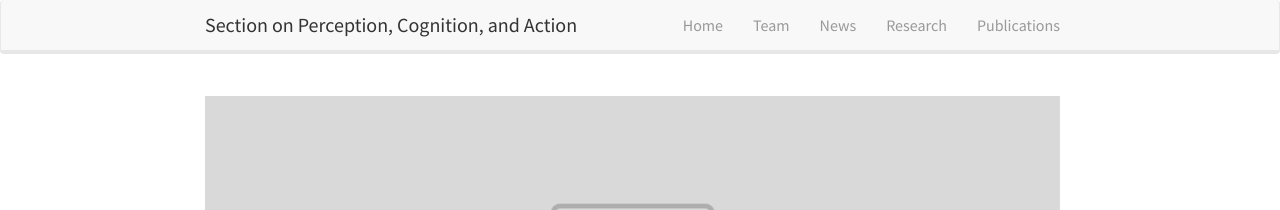
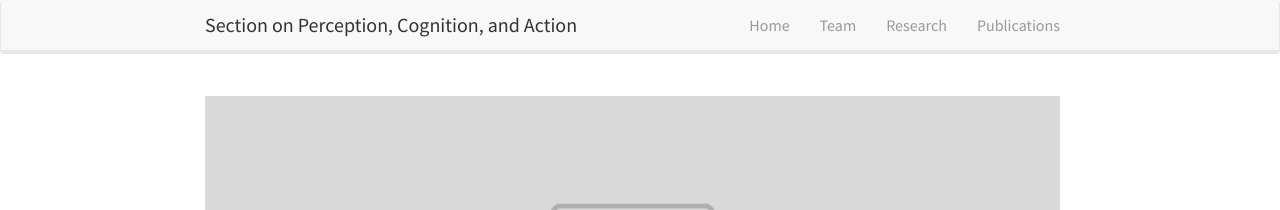
Before and after one commit to NEI-LSR/Section-on-Perception-Cognition-and-Action, a Jekyll site: the page built from _pages/home.md, in a window 1280 px wide. Shown: the top 210 px of the page. Built offline with Jekyll 4.4.1, drawn with Linux system fonts in a browser that asks for light colours; nearby versions of some CDN libraries.

Commit message:
Update header.html

```diff
--- a/_includes/header.html
+++ b/_includes/header.html
@@ -14,7 +14,7 @@
 	  <ul class="nav navbar-nav navbar-right">
 		<li><a href="{{ site.url }}{{ site.baseurl }}/">Home</a></li>
 		<li><a href="{{ site.url }}{{ site.baseurl }}/team">Team</a></li>
-		<li><a href="{{ site.url }}{{ site.baseurl }}/news">News</a></li>
+		<!-- <li><a href="{{ site.url }}{{ site.baseurl }}/news">News</a></li> -->
 		<li><a href="{{ site.url }}{{ site.baseurl }}/research">Research</a></li>
 		<li><a href="{{ site.url }}{{ site.baseurl }}/publications">Publications</a></li>
 	  </ul>
```
